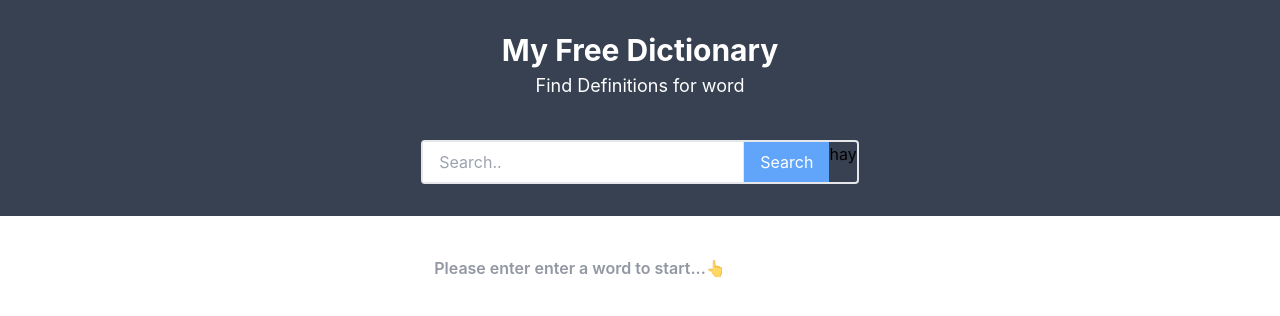
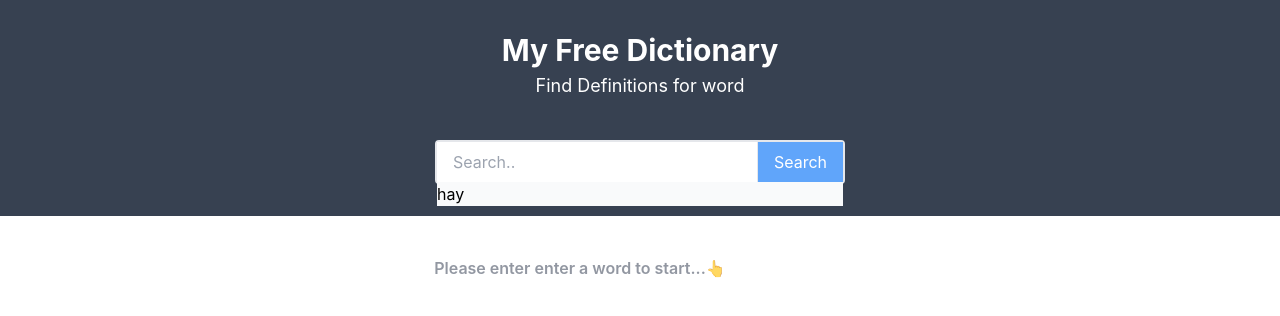
Before and after one commit to Moshe844/free-dictionary, a React (Create React App) app: page / in a window 1280 px wide. Shown: the top 316 px of the page. Built offline with nearby package versions, Linux system fonts and the light colour scheme.

Commit message:
call setInputValue on handleInputChange to update

```diff
--- a/src/components/Header.js
+++ b/src/components/Header.js
@@ -1,6 +1,7 @@
 import { useContext, useState } from 'react';
 import { InputContext } from '../App';
 import useAutoSuggest from 'react-use-autosuggest';
+import WordItem from './WordItem';
 
 const Header = () => {
   const [value, setValue] = useState('');
@@ -9,9 +10,7 @@ const Header = () => {
 
   const getAutoData = async () => {
     const d = [];
-    const res = await fetch(
-      `https://api.datamuse.com/words?sp=${value}*&max=10`
-    );
+    const res = await fetch(`https://api.datamuse.com/words?sp=${value}*&max=10`);
     const data = await res.json();
     console.log('data', data);
     data.map(({ word }) => d.push(word));
@@ -20,6 +19,10 @@ const Header = () => {
   };
 
   const handleInputChange = (e) => {
+    ///////////
+    setInputValue(e.target.value);
+    ////////////////
+
     setValue(e.target.value);
     getAutoData();
   };
@@ -40,15 +43,13 @@ const Header = () => {
   return (
     <div className="bg-gray-700">
       <div className="container mx auto py-8">
-        <h1 className="text-3xl font-bold text-center text-white">
-          My Free Dictionary
-        </h1>
+        <h1 className="text-3xl font-bold text-center text-white">My Free Dictionary</h1>
         <p className="text-center mt-1 mb-10 text-white text-lg">
           Find Definitions for word
         </p>
 
         <div className="flex itmes-center justify-center mt-5">
-          <div className="flex border-2 border-gray-200 rounded">
+          <div className="LOOK relative flex border-2 border-gray-200 rounded">
             <input
               className="px-4 py-2 md:w-80"
               type="text"
@@ -63,15 +64,16 @@ const Header = () => {
             >
               Search
             </button>
-            {autoData.map((word) => (
-              <div>{word}</div>
-            ))}
+            <div className="should-be-in-a-container absolute top-full bg-gray-50 w-full">
+              {autoData.map((word) => {
+                return <WordItem key={word} word={word} />;
+              })}
+            </div>
           </div>
         </div>
         {inputValue && (
           <h3 className="text-gray-50 text-center mt-4">
-            Results for:{' '}
-            <span className="text-white font-bold">{inputValue}</span>
+            Results for: <span className="text-white font-bold">{inputValue}</span>
           </h3>
         )}
       </div>
```
